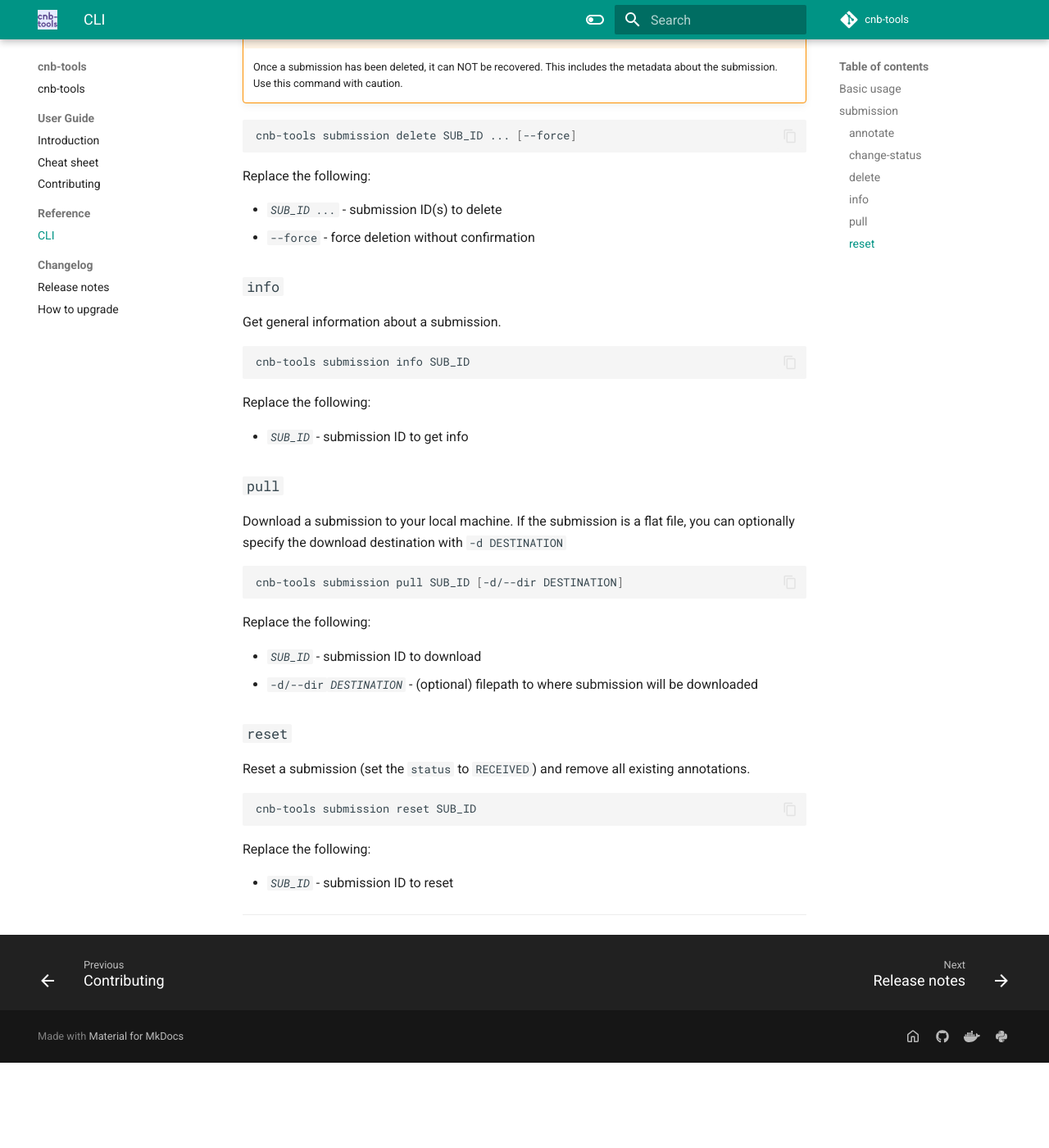
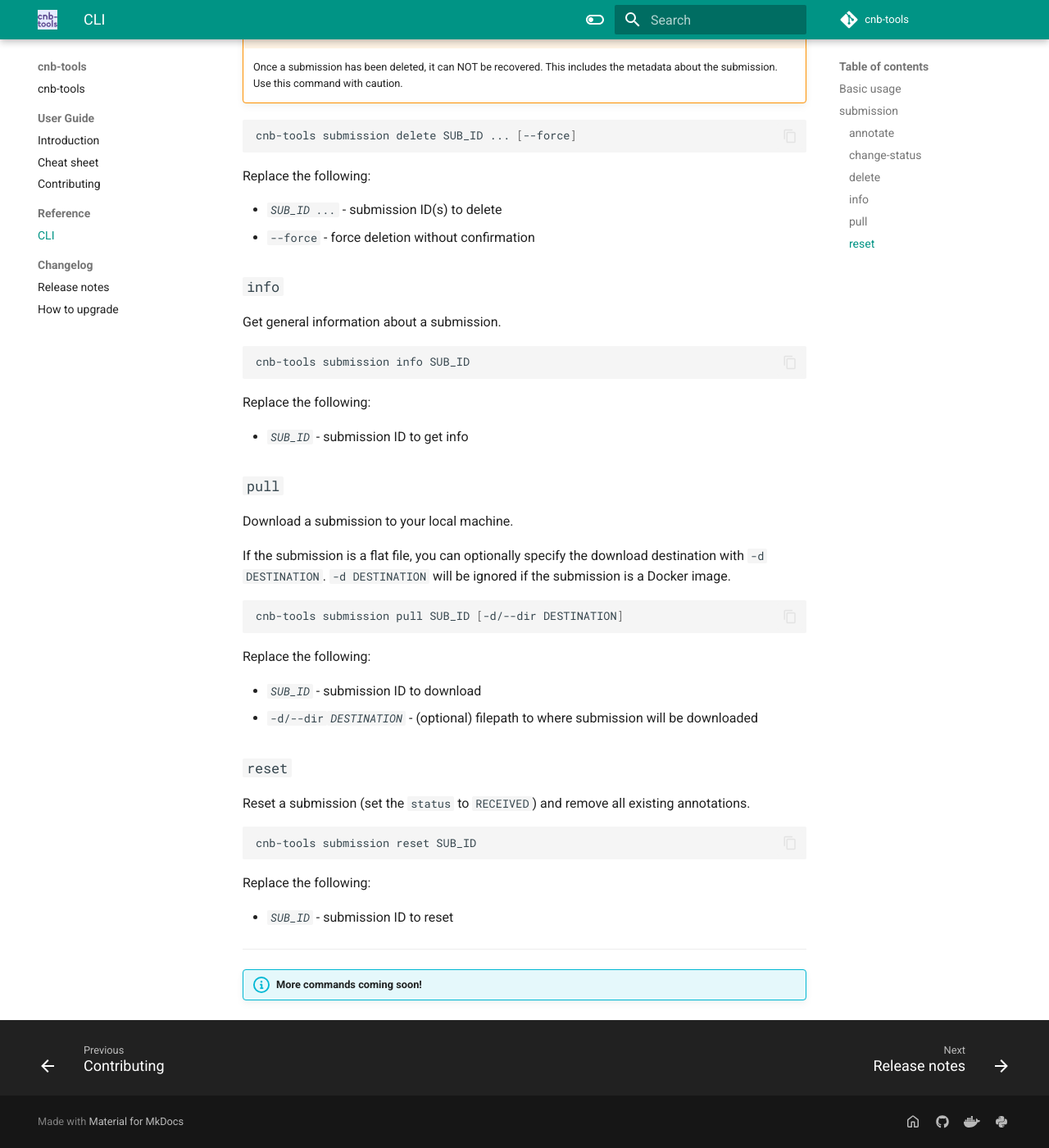
Before and after one commit to Sage-Bionetworks-Challenges/cnb-tools, an MkDocs documentation site: the page built from docs/reference/cli.md, in a window 1280 px wide and 1400 px high, scrolled down 1561 px. Shown: the whole window at 82% size. Built offline with MkDocs 1.6.1 and Material for MkDocs 9.7.7, drawn with Linux system fonts in a browser that asks for light colours; comment, search, counter and statistics services are not loaded; before the commit the page ends 2857 px from its top, so only the background shows below that.

Commit message:
minor update

````diff
--- a/docs/reference/cli.md
+++ b/docs/reference/cli.md
@@ -29,7 +29,8 @@ cnb-tools submission annotate SUB_ID JSON_FILE
 Replace the following:
 
 * _`SUB_ID`_ - submission ID to annotate
-* _`JSON_FILE`_ - filepath to JSON file containing annotations as key-value pairs
+* _`JSON_FILE`_ - filepath to JSON file containing annotations as
+        key-value pairs
 
 
 ### `change-status`
@@ -54,8 +55,8 @@ Replace the following:
 * _`STATUS`_ - new status
 
 !!!Note
-    Consider using [`reset`](#reset) if you need to update the status
-    to `RECEIVED`.
+    Consider using [`reset`](#reset) if you need to update the status to
+    `RECEIVED`.
 
 
 ### `delete`
@@ -94,9 +95,11 @@ Replace the following:
 
 ### `pull`
 
-Download a submission to your local machine.  If the submission
-is a flat file, you can optionally specify the download destination
-with `-d DESTINATION`
+Download a submission to your local machine.
+
+If the submission is a flat file, you can optionally specify the download
+destination with `-d DESTINATION`.  `-d DESTINATION` will be ignored if
+the submission is a Docker image.
 
 ```bash
 cnb-tools submission pull SUB_ID [-d/--dir DESTINATION]
@@ -123,3 +126,5 @@ Replace the following:
 * _`SUB_ID`_ - submission ID to reset
 
 ---
+
+!!!info "More commands coming soon!"
````
